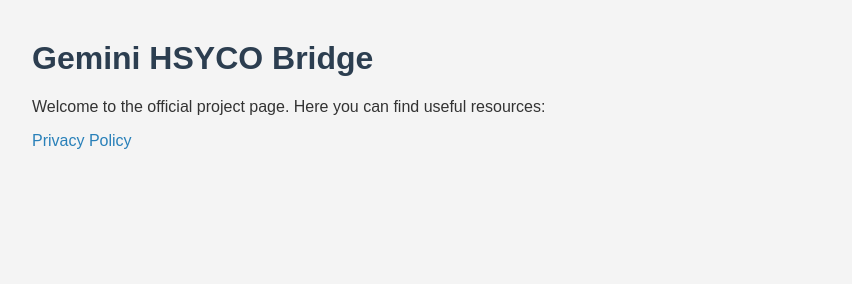
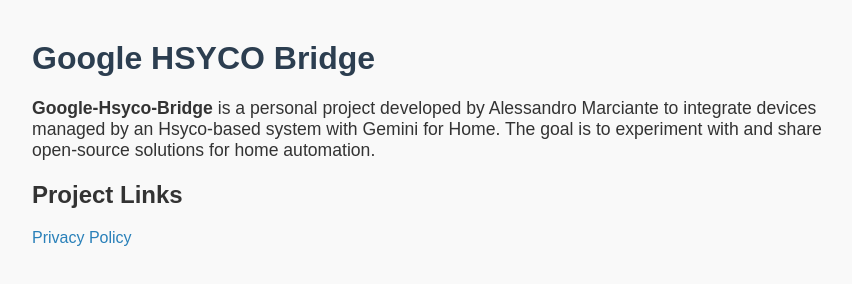
Before and after one commit to Alex5219/gemini-hsyco-bridge, a plain HTML site: page index.html in a window 1280 px wide. Shown: the whole page, without its empty margins (208-1060 px from the left). Drawn offline with Linux system fonts and the light colour scheme.

Commit message:
Update index.html

```diff
--- a/index.html
+++ b/index.html
@@ -2,7 +2,7 @@
 <html lang="en">
 <head>
   <meta charset="UTF-8">
-  <title>Gemini HSYCO Bridge</title>
+  <title>Google HSYCO Bridge</title>
   <meta name="viewport" content="width=device-width, initial-scale=1">
   <style>
     body {
@@ -10,11 +10,14 @@
       max-width: 800px;
       margin: 40px auto;
       padding: 0 20px;
-      background-color: #f4f4f4;
+      background-color: #f9f9f9;
       color: #333;
     }
     h1 {
       color: #2c3e50;
+    }
+    p {
+      font-size: 1.1em;
     }
     ul {
       list-style-type: none;
@@ -33,8 +36,10 @@
   </style>
 </head>
 <body>
-  <h1>Gemini HSYCO Bridge</h1>
-  <p>Welcome to the official project page. Here you can find useful resources:</p>
+  <h1>Google HSYCO Bridge</h1>
+  <p><strong>Google-Hsyco-Bridge</strong> is a personal project developed by Alessandro Marciante to integrate devices managed by an Hsyco-based system with Gemini for Home. The goal is to experiment with and share open-source solutions for home automation.</p>
+
+  <h2>Project Links</h2>
   <ul>
     <li><a href="privacy.html">Privacy Policy</a></li>
     <!-- Add more links here as needed -->
```
